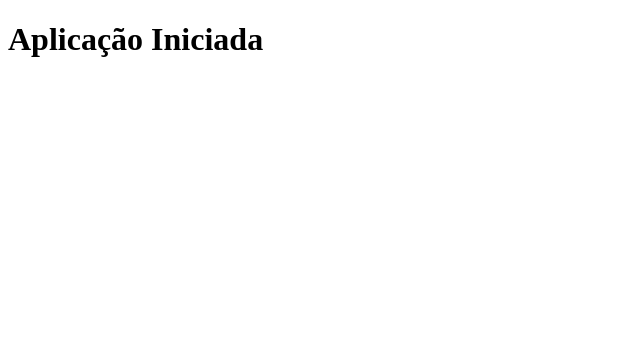
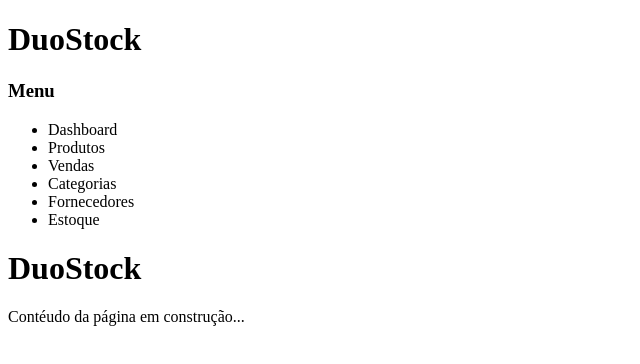
Before and after one commit to hellengod/DuoStock-Front, a Vue app: page / in a window 1280 px wide. Before the commit this address had no page. Shown: the top 364 px of the page, without its empty margins (0-640 px from the left). Built offline with nearby package versions, Linux system fonts and the light colour scheme; the HTML template or start-up script is replaced by a standard one.

Commit message:
feat: adicionado o componente DefaultLayout e atualizando o arquivo app.vue, é criando o esqueleto da sidebar e maincontent

```diff
--- a/src/App.vue
+++ b/src/App.vue
@@ -1,7 +1,9 @@
-<script setup lang="ts"></script>
+<script setup lang="ts">
+import DefaultLayout from './layouts/DefaultLayout.vue';
+</script>
 
 <template>
-  <h1>Aplicação Iniciada</h1>
+  <DefaultLayout />
 </template>
 
 <style scoped>
--- /dev/null
+++ b/src/layouts/DefaultLayout.vue
@@ -0,0 +1,28 @@
+<template>
+  <div class="layout-container">
+    <header class="header">
+      <h1>DuoStock</h1>
+    </header>
+
+    <div class="menu-principal">
+      <aside class="sidebar">
+        <h3 class="titulo-menu">Menu</h3>
+        <nav>
+          <ul class="lista-menu">
+            <li>Dashboard</li>
+            <li>Produtos</li>
+            <li>Vendas</li>
+            <li>Categorias</li>
+            <li>Fornecedores</li>
+            <li>Estoque</li>
+          </ul>
+        </nav>
+      </aside>
+
+      <main class="content">
+        <h1>DuoStock</h1>
+        <p>Contéudo da página em construção...</p>
+      </main>
+    </div>
+  </div>
+</template>
```
